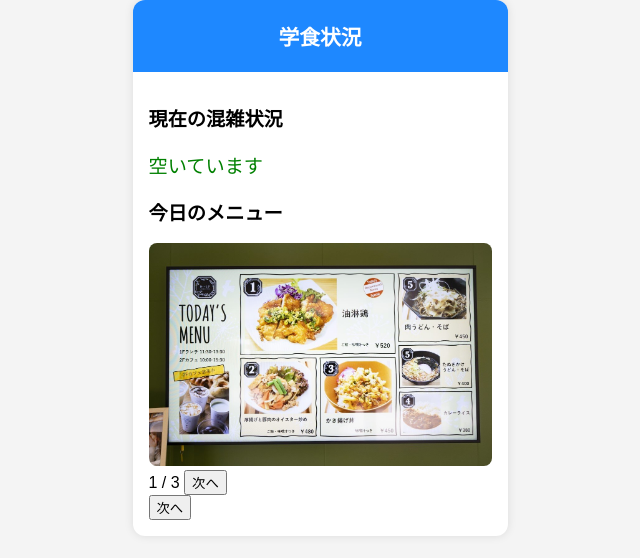
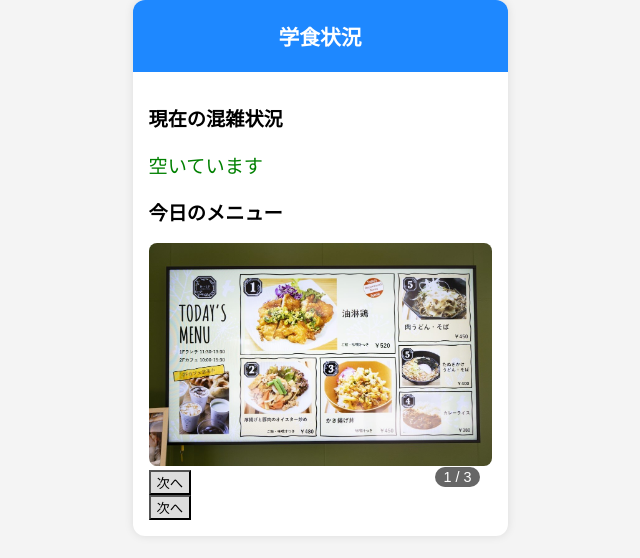
Before and after one commit to takaso963/uxui, a plain HTML site: page index.html in a window 1280 px wide. Shown: the whole page, without its empty margins (320-960 px from the left). Drawn offline with Linux system fonts and the light colour scheme.

Commit message:
Update style.css

```diff
--- a/style.css
+++ b/style.css
@@ -77,3 +77,25 @@ main {
   border-radius: 8px;
   margin-top: 0.5em;
 }
+/* 他のCSSが続いていると仮定 */
+.slider-button {
+  background-color: #ddd;
+  /* ... */
+}
+
+/* ←このあとに追記 */
+
+.slider-container {
+  position: relative;
+}
+
+.image-counter {
+  position: absolute;
+  bottom: 8px;
+  right: 12px;
+  background: rgba(0, 0, 0, 0.6);
+  color: #fff;
+  padding: 2px 8px;
+  border-radius: 12px;
+  font-size: 0.9rem;
+}
```
